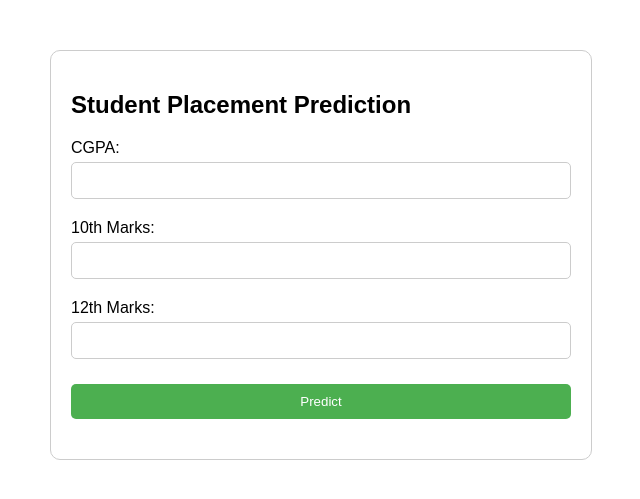
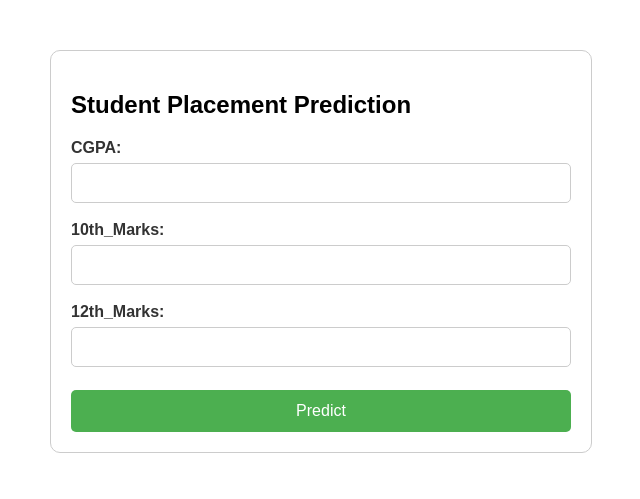
Before and after one commit to shubhamkumar62092/placement-prediction, a Flask app: page / in a window 1280 px wide. Shown: the top 499 px of the page, without its empty margins (319-959 px from the left). Run offline with Flask 3, Linux system fonts and the light colour scheme; parts of the project's set-up code (start-up, migrations or seed data) failed here and were passed over.

Commit message:
second commit

```diff
--- a/templates/index.html
+++ b/templates/index.html
@@ -14,19 +14,44 @@
             border: 1px solid #ccc;
             border-radius: 10px;
         }
-        .form-container input {
+        .form-group {
+            margin-bottom: 18px;
+        }
+        .form-group label {
+            display: block;
+            margin-bottom: 6px;
+            font-weight: bold;
+            color: #333;
+        }
+        .form-container input[type="number"] {
             width: 100%;
             padding: 10px;
-            margin: 5px 0 20px 0;
-            display: inline-block;
+            display: block;
             border: 1px solid #ccc;
             border-radius: 5px;
             box-sizing: border-box;
+            font-size: 1em;
+        }
+        .form-container input[type="number"]:focus {
+            outline: none;
+            border-color: #4CAF50;
+        }
+        .form-container input.invalid {
+            border-color: #e74c3c;
+        }
+        .form-container input.invalid:focus {
+            border-color: #e74c3c;
         }
         .form-container input[type="submit"] {
+            width: 100%;
+            padding: 12px;
             background-color: #4CAF50;
             color: white;
             border: none;
+            border-radius: 5px;
+            font-size: 1em;
+            cursor: pointer;
+            margin-top: 5px;
         }
         .form-container input[type="submit"]:hover {
             background-color: #45a049;
@@ -37,26 +62,85 @@
             text-align: center;
             margin-top: 20px;
         }
+        .error-message {
+            color: #e74c3c;
+            font-size: 0.8em;
+            margin-top: 5px;
+            min-height: 0;
+            display: none;
+        }
+        .error-message.show {
+            display: block;
+        }
     </style>
 </head>
 <body>
     <div class="form-container">
         <h2>Student Placement Prediction</h2>
-        <form action="/predict" method="post">
+        <form action="/predict" method="post" id="predictionForm" novalidate>
 
+            <div class="form-group">
+                <label for="CGPA">CGPA:</label>
+                <input type="number" step="0.01" name="CGPA" id="CGPA" min="1" max="10" required>
+                <div class="error-message" id="CGPA_error">Please enter CGPA between 1 and 10</div>
+            </div>
 
-            <label for="CGPA">CGPA:</label>
-            <input type="number" step="0.01" name="CGPA" required>
+            <div class="form-group">
+                <label for="SSC_Marks">10th_Marks:</label>
+                <input type="number" step="0.01" name="SSC_Marks" id="SSC_Marks" min="1" max="100" required>
+                <div class="error-message" id="SSC_Marks_error">Please enter 10th Marks between 1 and 100</div>
+            </div>
 
-            <label for="SSC_Marks">10th Marks:</label>
-            <input type="number" name="SSC_Marks" required>
-
-            <label for="HSC_Marks">12th Marks:</label>
-            <input type="number" name="HSC_Marks" required>
-
+            <div class="form-group">
+                <label for="HSC_Marks">12th_Marks:</label>
+                <input type="number" step="0.01" name="HSC_Marks" id="HSC_Marks" min="1" max="100" required>
+                <div class="error-message" id="HSC_Marks_error">Please enter 12th Marks between 1 and 100</div>
+            </div>
 
             <input type="submit" value="Predict">
         </form>
+
+        <script>
+            const form = document.getElementById('predictionForm');
+            const fields = [
+                { id: 'CGPA', min: 1, max: 10 },
+                { id: 'SSC_Marks', min: 1, max: 100 },
+                { id: 'HSC_Marks', min: 1, max: 100 }
+            ];
+
+            function validateField(field) {
+                const input = document.getElementById(field.id);
+                const error = document.getElementById(field.id + '_error');
+                const value = parseFloat(input.value);
+
+                if (input.value === '' || isNaN(value) || value < field.min || value > field.max) {
+                    input.classList.add('invalid');
+                    error.classList.add('show');
+                    return false;
+                } else {
+                    input.classList.remove('invalid');
+                    error.classList.remove('show');
+                    return true;
+                }
+            }
+
+            fields.forEach(field => {
+                const input = document.getElementById(field.id);
+                input.addEventListener('input', () => validateField(field));
+            });
+
+            form.addEventListener('submit', function(e) {
+                let allValid = true;
+                fields.forEach(field => {
+                    if (!validateField(field)) {
+                        allValid = false;
+                    }
+                });
+                if (!allValid) {
+                    e.preventDefault();
+                }
+            });
+        </script>
         {% if prediction_text %}
         <div class="result">{{ prediction_text }}</div>
         {% endif %}
```
